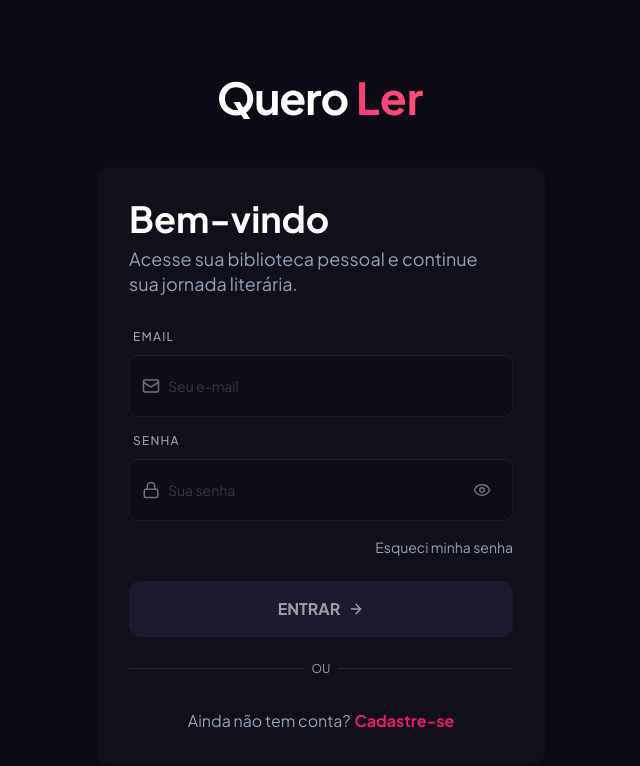
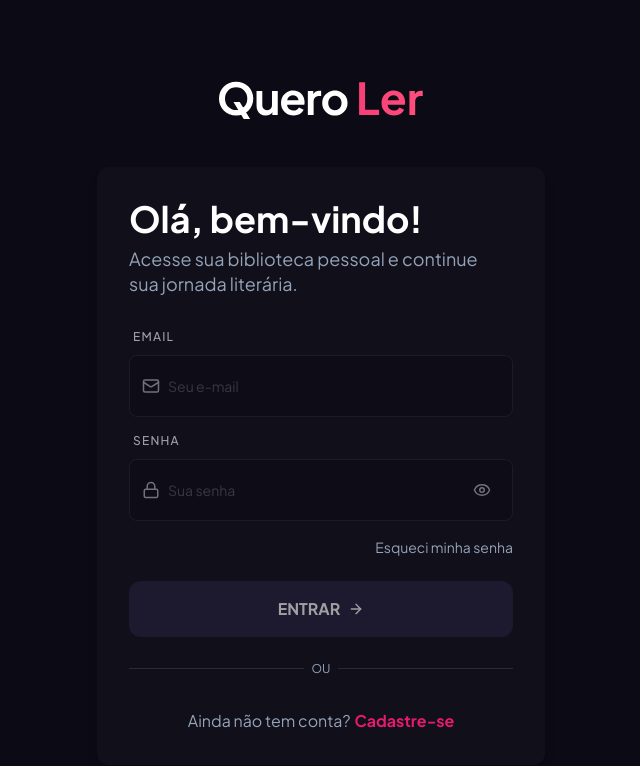
Before and after one commit to ProjetoQueroLer/queroler-frontend, a Next.js app: page / in a window 1280 px wide. Shown: the top 766 px of the page, without its empty margins (319-959 px from the left). Built offline with nearby package versions, Linux system fonts and the light colour scheme; no server answers.

Commit message:
feat: adiciona olá na header do form de login

```diff
--- a/src/presentation/pages/auth/headerForm/HeaderForm.tsx
+++ b/src/presentation/pages/auth/headerForm/HeaderForm.tsx
@@ -1,7 +1,7 @@
 export const HeaderForm = () => (
   <div className="mb-8">
     <h1 className="text-3xl sm:text-4xl font-bold text-white mb-2">
-      Bem-vindo
+      Olá, bem-vindo!
     </h1>
     <p className="text-base lg:text-lg text-text-secondary leading-snug">
       Acesse sua biblioteca pessoal e continue
```
